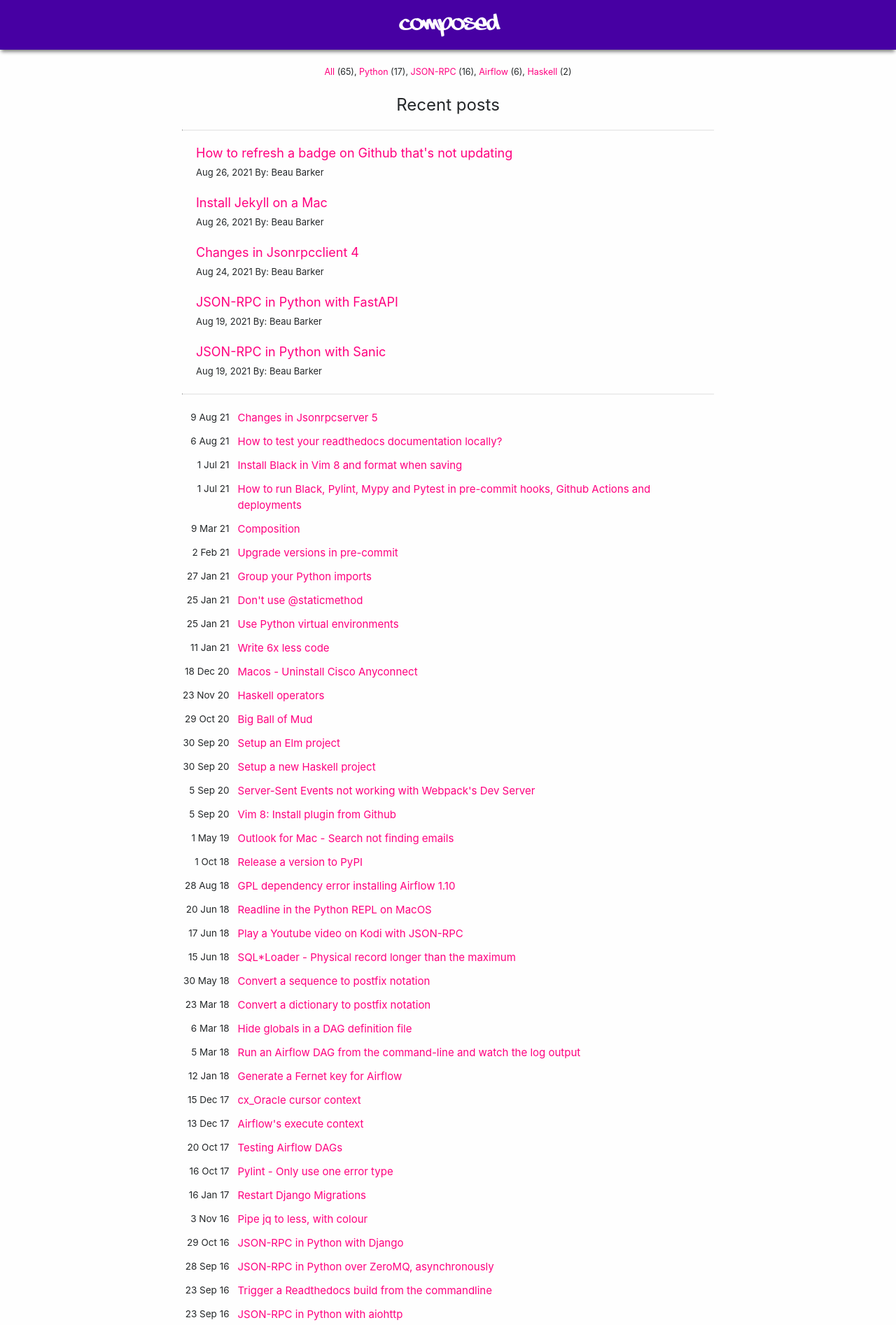
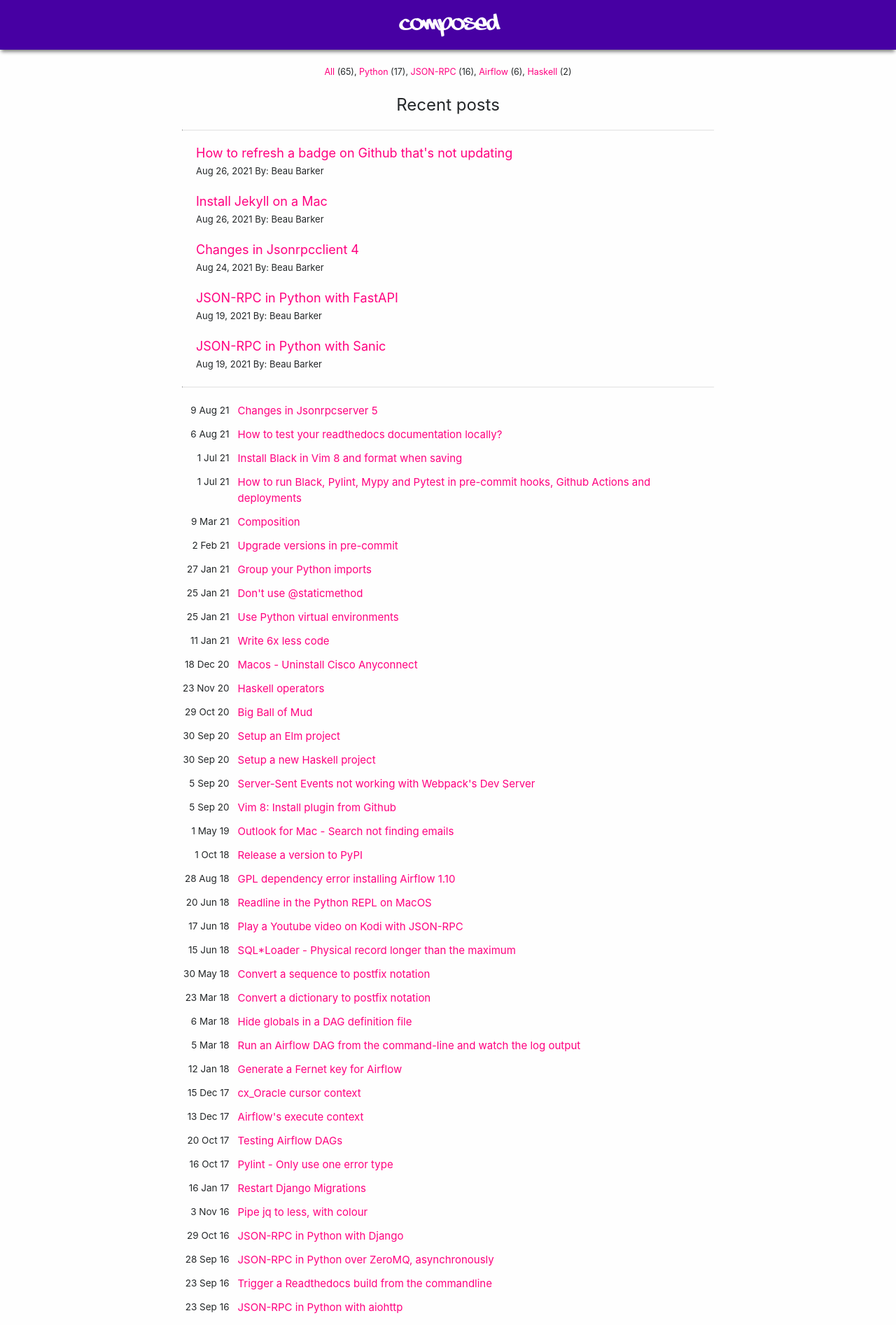
Before and after one commit to explodinglabs/explodinglabs.github.io, a Jekyll site: the page built from docs/index.html, in a window 1280 px wide. Shown: the top 1893 px of the page at 70% size. Built offline with Jekyll 4.4.1, drawn with Linux system fonts in a browser that asks for light colours.

Commit message:
Adjust design

```diff
--- a/docs/css/main.scss
+++ b/docs/css/main.scss
@@ -63,7 +63,7 @@ body {
 
 nav {
     height: 71px;
-    margin-bottom: $space * 1;
+    margin-bottom: $space;
     background-color: rgb(71, 0, 163);
     box-shadow: 0 5px 5px -2px gray;
     text-align: center;
@@ -106,7 +106,7 @@ nav {
             a {
                 display: inline-block;
                 font-size: 1.2em;
-                margin-bottom: 5px;
+                margin-bottom: 3px;
             }
             .meta {
                 font-size: small;
```
